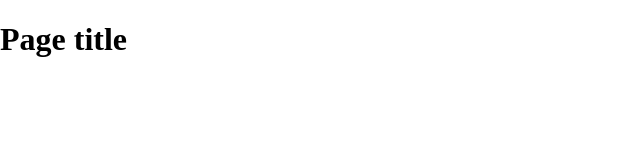
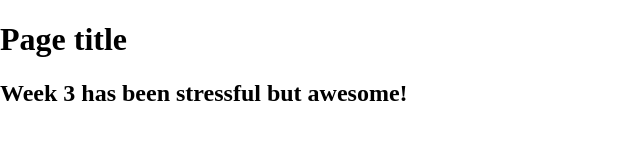
Before and after one commit to manilor/inclassrepo, a plain HTML site: page index.html in a window 1280 px wide. Shown: the whole page, without its empty margins (0-640 px from the left). Drawn offline with nearby package versions, Linux system fonts and the light colour scheme.

Commit message:
Change inital landing page
Added h2 in index file

```diff
--- a/index.html
+++ b/index.html
@@ -15,6 +15,7 @@
     <body>
     <header>
 	<h1>Page title</h1>
+        <h2>Week 3 has been stressful but awesome!</h2>
     </header>
     <nav id="pageNav">
     </nav>
```
